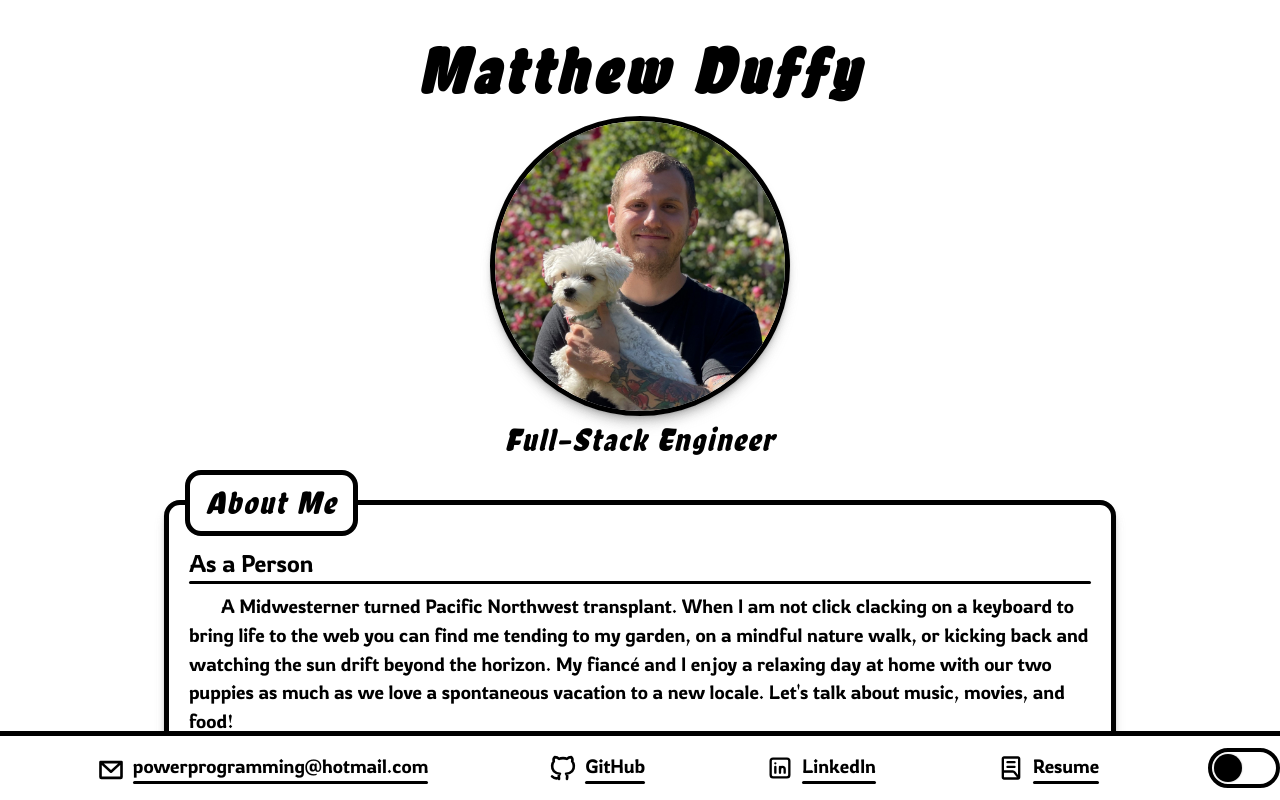
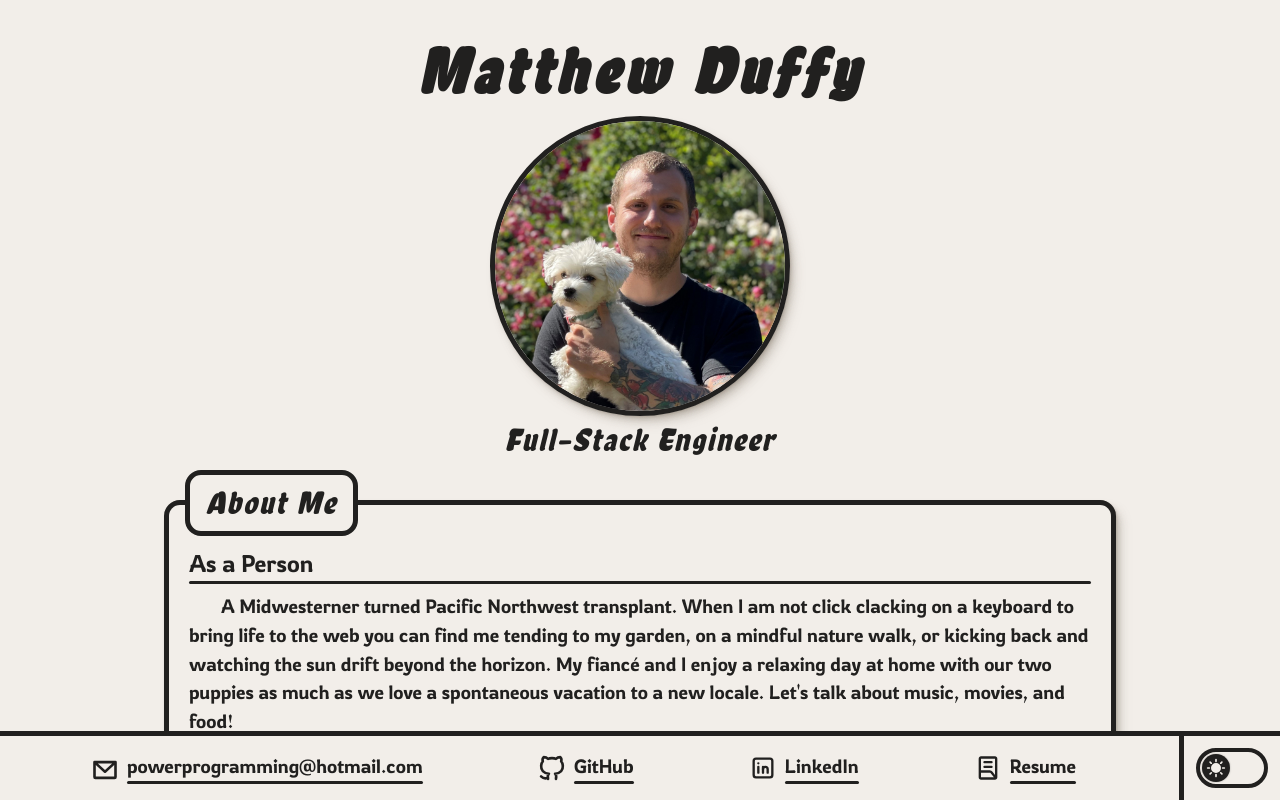
Before and after one commit to mattduff707/portfolio, a React (Vite) app: page / in a window 1280 px wide. Built offline with nearby package versions, Linux system fonts and the light colour scheme.

Commit message:
color mode

```diff
--- a/src/App.tsx
+++ b/src/App.tsx
@@ -28,7 +28,7 @@ function App() {
     <Wrapper isDark={isDark}>
       <GlobalStyle />
       <GlobalFonts />
-      <Content />
+      <Content isDark={isDark} />
       <Contact setIsDark={setIsDark} isDark={isDark} />
     </Wrapper>
   );
@@ -52,6 +52,9 @@ html {
 
 
 
+}
+* {
+  transition: color 0.3s ease, background 0.3s ease, background-color 0.3s ease, border 0.3s ease;
 }
 
 button {
--- a/src/components/Header.tsx
+++ b/src/components/Header.tsx
@@ -37,21 +37,21 @@ const Title = styled.h2`
     font-size: var(--font-size-heading-sm);
   }
 `;
-const Image = styled.img`
-  --shadow-color: 0deg 0% 63%;
+const Image = styled.img<{ isDark: boolean }>`
+  --shadow-color: ${({ isDark }) => (isDark ? "30deg 6% 4%" : "34deg 9% 58%")};
   width: 300px;
   height: 300px;
   border-radius: 50%;
   border: 5px solid var(--font-color);
   margin-top: 12px;
-  box-shadow: 0px 0.1px 0.1px hsl(var(--shadow-color) / 0.34),
-    0px 0.6px 0.7px -0.4px hsl(var(--shadow-color) / 0.34),
-    0px 1.2px 1.3px -0.7px hsl(var(--shadow-color) / 0.34),
-    0px 1.9px 2.1px -1.1px hsl(var(--shadow-color) / 0.34),
-    0px 3px 3.4px -1.4px hsl(var(--shadow-color) / 0.34),
-    0px 4.7px 5.3px -1.8px hsl(var(--shadow-color) / 0.34),
-    0.1px 7.2px 8.1px -2.1px hsl(var(--shadow-color) / 0.34),
-    0.1px 10.6px 11.9px -2.5px hsl(var(--shadow-color) / 0.34);
+  box-shadow: 0.1px 0.1px 0.2px hsl(var(--shadow-color) / 0.34),
+    0.4px 0.5px 0.7px -0.4px hsl(var(--shadow-color) / 0.34),
+    0.7px 0.9px 1.3px -0.7px hsl(var(--shadow-color) / 0.34),
+    1.1px 1.5px 2.1px -1.1px hsl(var(--shadow-color) / 0.34),
+    1.8px 2.4px 3.4px -1.4px hsl(var(--shadow-color) / 0.34),
+    2.8px 3.8px 5.3px -1.8px hsl(var(--shadow-color) / 0.34),
+    4.3px 5.7px 8px -2.1px hsl(var(--shadow-color) / 0.34),
+    6.3px 8.4px 11.8px -2.5px hsl(var(--shadow-color) / 0.34);
 
   @media ${tokens.media.sm} {
     width: 240px;
@@ -59,11 +59,11 @@ const Image = styled.img`
   }
 `;
 
-const Header = () => {
+const Header = ({ isDark }: { isDark: boolean }) => {
   return (
     <Wrapper>
       <Name>Matthew Duffy</Name>
-      <Image src={dogpic} />
+      <Image isDark={isDark} src={dogpic} />
       <Title>Full-Stack Engineer</Title>
     </Wrapper>
   );
--- a/src/components/SectionBox.tsx
+++ b/src/components/SectionBox.tsx
@@ -2,8 +2,9 @@ import React, { ReactNode, useState } from "react";
 import { styled } from "styled-components";
 import { tokens } from "../constants";
 
-const Wrapper = styled.div`
-  --shadow-color: 0deg 0% 63%;
+const Wrapper = styled.div<{ isDark: boolean }>`
+  --shadow-color: ${({ isDark }) => (isDark ? "30deg 6% 4%" : "34deg 9% 58%")};
+
   border-radius: 16px;
   border: 5px solid var(--font-color);
   padding: 20px;
@@ -11,15 +12,14 @@ const Wrapper = styled.div`
   padding-bottom: 32px;
   position: relative;
   background: var(--bg-color);
-  transition: height 0.3s ease;
-  box-shadow: 0px 0.1px 0.1px hsl(var(--shadow-color) / 0.34),
-    0px 0.6px 0.7px -0.4px hsl(var(--shadow-color) / 0.34),
-    0px 1.2px 1.3px -0.7px hsl(var(--shadow-color) / 0.34),
-    0px 1.9px 2.1px -1.1px hsl(var(--shadow-color) / 0.34),
-    0px 3px 3.4px -1.4px hsl(var(--shadow-color) / 0.34),
-    0px 4.7px 5.3px -1.8px hsl(var(--shadow-color) / 0.34),
-    0.1px 7.2px 8.1px -2.1px hsl(var(--shadow-color) / 0.34),
-    0.1px 10.6px 11.9px -2.5px hsl(var(--shadow-color) / 0.34);
+  box-shadow: 0.1px 0.1px 0.2px hsl(var(--shadow-color) / 0.34),
+    0.4px 0.5px 0.7px -0.4px hsl(var(--shadow-color) / 0.34),
+    0.7px 0.9px 1.3px -0.7px hsl(var(--shadow-color) / 0.34),
+    1.1px 1.5px 2.1px -1.1px hsl(var(--shadow-color) / 0.34),
+    1.8px 2.4px 3.4px -1.4px hsl(var(--shadow-color) / 0.34),
+    2.8px 3.8px 5.3px -1.8px hsl(var(--shadow-color) / 0.34),
+    4.3px 5.7px 8px -2.1px hsl(var(--shadow-color) / 0.34),
+    6.3px 8.4px 11.8px -2.5px hsl(var(--shadow-color) / 0.34);
 `;
 
 const Title = styled.h2`
@@ -46,13 +46,15 @@ const SectionBox = ({
   title,
   children,
   className,
+  isDark,
 }: {
   className?: string;
   title: string;
   children: ReactNode;
+  isDark: boolean;
 }) => {
   return (
-    <Wrapper className={className}>
+    <Wrapper isDark={isDark} className={className}>
       <Title>{title}</Title>
       {children}
     </Wrapper>
--- a/src/components/Switch.tsx
+++ b/src/components/Switch.tsx
@@ -23,6 +23,8 @@ const SwitchLabel = styled.label`
 const SwitchButton = styled.span`
   content: "";
   position: absolute;
+  display: grid;
+  place-items: center;
   top: 2px;
   left: 2px;
   width: 28px;
@@ -45,11 +47,14 @@ const Switch = ({
   id,
   toggled,
   onChange,
+  icons,
 }: {
   id: string;
   toggled: boolean;
   onChange: any;
+  icons?: [JSX.Element, JSX.Element];
 }) => {
+  const [OffIcon, OnIcon] = icons;
   return (
     <>
       <SwitchInput
@@ -60,7 +65,13 @@ const Switch = ({
         onChange={onChange}
       />
       <SwitchLabel className="switch-label" htmlFor={id}>
-        <SwitchButton className="switch-button" />
+        {icons ? (
+          <SwitchButton className="switch-button">
+            {toggled ? OnIcon : OffIcon}
+          </SwitchButton>
+        ) : (
+          <SwitchButton className="switch-button" />
+        )}
       </SwitchLabel>
     </>
   );
--- /dev/null
+++ b/src/components/icons/Moon.tsx
@@ -0,0 +1,24 @@
+export default function Moon({
+  className,
+  ...props
+}: {
+  className?: string;
+  props?: any;
+}) {
+  return (
+    <svg
+      xmlns="http://www.w3.org/2000/svg"
+      width="32"
+      height="32"
+      viewBox="0 0 24 24"
+      fill="black"
+      {...props}
+      className={className}
+    >
+      <path
+        fill="inherit"
+        d="M19.5 12q0 2.075-.788 3.9t-2.137 3.175q-1.35 1.35-3.175 2.138T9.5 22q-.8 0-1.675-.15t-1.675-.425q-.3-.125-.475-.388T5.5 20.45q0-.225.088-.425t.262-.325q1.775-1.475 2.713-3.487T9.5 12q0-2.2-.938-4.213T5.85 4.3q-.175-.125-.262-.325T5.5 3.55q0-.325.175-.588t.475-.387q.8-.275 1.675-.425T9.5 2q2.075 0 3.9.787t3.175 2.138q1.35 1.35 2.138 3.175T19.5 12Z"
+      />
+    </svg>
+  );
+}
--- /dev/null
+++ b/src/components/icons/Sun.tsx
@@ -0,0 +1,24 @@
+export default function Sun({
+  className,
+  ...props
+}: {
+  className?: string;
+  props?: any;
+}) {
+  return (
+    <svg
+      xmlns="http://www.w3.org/2000/svg"
+      width="32"
+      height="32"
+      viewBox="0 0 24 24"
+      fill="white"
+      {...props}
+      className={className}
+    >
+      <path
+        fill="inherit"
+        d="M12 5q-.425 0-.712-.288Q11 4.425 11 4V2q0-.425.288-.713Q11.575 1 12 1t.713.287Q13 1.575 13 2v2q0 .425-.287.712Q12.425 5 12 5Zm4.95 2.05q-.275-.275-.275-.688q0-.412.275-.712l1.4-1.425q.3-.3.712-.3q.413 0 .713.3q.275.275.275.7q0 .425-.275.7L18.35 7.05q-.275.275-.7.275q-.425 0-.7-.275ZM20 13q-.425 0-.712-.288Q19 12.425 19 12t.288-.713Q19.575 11 20 11h2q.425 0 .712.287q.288.288.288.713t-.288.712Q22.425 13 22 13Zm-8 10q-.425 0-.712-.288Q11 22.425 11 22v-2q0-.425.288-.712Q11.575 19 12 19t.713.288Q13 19.575 13 20v2q0 .425-.287.712Q12.425 23 12 23ZM5.65 7.05l-1.425-1.4q-.3-.3-.3-.725t.3-.7q.275-.275.7-.275q.425 0 .7.275L7.05 5.65q.275.275.275.7q0 .425-.275.7q-.3.275-.7.275q-.4 0-.7-.275Zm12.7 12.725l-1.4-1.425q-.275-.3-.275-.712q0-.413.275-.688q.275-.275.688-.275q.412 0 .712.275l1.425 1.4q.3.275.287.7q-.012.425-.287.725q-.3.3-.725.3t-.7-.3ZM2 13q-.425 0-.712-.288Q1 12.425 1 12t.288-.713Q1.575 11 2 11h2q.425 0 .713.287Q5 11.575 5 12t-.287.712Q4.425 13 4 13Zm2.225 6.775q-.275-.275-.275-.7q0-.425.275-.7L5.65 16.95q.275-.275.688-.275q.412 0 .712.275q.3.3.3.713q0 .412-.3.712l-1.4 1.4q-.3.3-.725.3t-.7-.3ZM12 18q-2.5 0-4.25-1.75T6 12q0-2.5 1.75-4.25T12 6q2.5 0 4.25 1.75T18 12q0 2.5-1.75 4.25T12 18Zm0-2q1.65 0 2.825-1.175Q16 13.65 16 12q0-1.65-1.175-2.825Q13.65 8 12 8q-1.65 0-2.825 1.175Q8 10.35 8 12q0 1.65 1.175 2.825Q10.35 16 12 16Zm0 0q-1.65 0-2.825-1.175Q8 13.65 8 12q0-1.65 1.175-2.825Q10.35 8 12 8q1.65 0 2.825 1.175Q16 10.35 16 12q0 1.65-1.175 2.825Q13.65 16 12 16Z"
+      />
+    </svg>
+  );
+}
--- a/src/constants.ts
+++ b/src/constants.ts
@@ -41,12 +41,13 @@ export const tokens = {
     lg: "only screen and (max-width: 1200px)",
   },
   color: {
-    primaryLight: "#ff367c",
-    primaryDark: "red",
-    bgLight: "#FFF",
-    textLight: "#000",
-    bgDark: "#000",
-    textDark: "#FFF",
+    // primaryLight: "#ff367c",
+    primaryLight: "#f01d7c",
+    primaryDark: "#f7930f",
+    bgLight: "#f2eee9",
+    textLight: "#21201f",
+    bgDark: "#21201f",
+    textDark: "#f2ebe4",
   },
 };
 
--- a/src/layout/About.tsx
+++ b/src/layout/About.tsx
@@ -26,9 +26,9 @@ const Image = styled.img`
   border: 5px solid var(--font-color);
 `;
 
-const About = () => {
+const About = ({ isDark }: { isDark: boolean }) => {
   return (
-    <StyledSectionBox title={"About Me"}>
+    <StyledSectionBox isDark={isDark} title={"About Me"}>
       <div style={{ paddingBottom: "24px" }}>
         <Heading>As a Person</Heading>
         <Text withIndent>
--- a/src/layout/Contact.tsx
+++ b/src/layout/Contact.tsx
@@ -9,6 +9,8 @@ import LinkedIn from "../components/icons/LinkedIn";
 import Resume from "../components/icons/Resume";
 import { tokens } from "../constants";
 import Switch from "../components/Switch";
+import Moon from "../components/icons/Moon";
+import Sun from "../components/icons/Sun";
 
 const Wrapper = styled.footer`
   --shadow-color: 0deg 0% 63%;
@@ -41,6 +43,8 @@ const ControlContainer = styled.div`
   display: flex;
   justify-content: space-evenly;
   align-items: center;
+  border-left: 5px solid var(--font-color);
+  padding: 0 12px;
 `;
 
 const ContactItem = styled.li`
@@ -89,6 +93,17 @@ const ResumeIcon = styled(Resume)`
     fill: var(--color-primary);
   }
 `;
+const StyledSun = styled(Sun)`
+  width: 20px;
+  height: 20px;
+  fill: var(--bg-color);
+`;
+const StyledMoon = styled(Moon)`
+  width: 20px;
+  height: 20px;
+  transform: rotate(45deg);
+  fill: var(--bg-color);
+`;
 
 const Contact = ({
   setIsDark,
@@ -119,6 +134,7 @@ const Contact = ({
       </Container>
       <ControlContainer>
         <Switch
+          icons={[<StyledSun />, <StyledMoon />]}
           onChange={() => setIsDark((prev) => !prev)}
           id="mode"
           toggled={isDark}
--- a/src/layout/Content.tsx
+++ b/src/layout/Content.tsx
@@ -45,16 +45,16 @@ const BottomPad = styled.div`
   width: 100%;
 `;
 
-const Content = () => {
+const Content = ({ isDark }: { isDark: boolean }) => {
   return (
     <Wrapper>
       <ContentWrapper>
-        <Header />
+        <Header isDark={isDark} />
         <Pad>
-          <About />
+          <About isDark={isDark} />
         </Pad>
         <Pad>
-          <Projects />
+          <Projects isDark={isDark} />
         </Pad>
         <BottomPad />
       </ContentWrapper>
--- a/src/layout/Projects.tsx
+++ b/src/layout/Projects.tsx
@@ -1,9 +1,9 @@
-import React, { useState } from 'react';
-import SectionBox from '../components/SectionBox';
-import { styled, css } from 'styled-components';
-import ProjectLink from '../components/ProjectLink';
-import { projectData } from '../constants';
-import ProjectPage from './ProjectPage';
+import React, { useState } from "react";
+import SectionBox from "../components/SectionBox";
+import { styled, css } from "styled-components";
+import ProjectLink from "../components/ProjectLink";
+import { projectData } from "../constants";
+import ProjectPage from "./ProjectPage";
 
 const StyledSectionBox = styled(SectionBox)<{ isProjectActive?: boolean }>`
   ${({ isProjectActive }) =>
@@ -20,18 +20,22 @@ const Wrapper = styled.div`
   justify-content: center;
 `;
 
-const Projects = () => {
+const Projects = ({ isDark }: { isDark: boolean }) => {
   const [activeProject, setActiveProject] = useState<number | null>(null);
   const isProjectActive = activeProject !== null;
 
   const handleClose = () => setActiveProject(null);
   return (
     <StyledSectionBox
+      isDark={isDark}
       isProjectActive={isProjectActive}
-      title={isProjectActive ? projectData[activeProject].title : 'Projects'}
+      title={isProjectActive ? projectData[activeProject].title : "Projects"}
     >
       {isProjectActive ? (
-        <ProjectPage handleClose={handleClose} project={projectData[activeProject]} />
+        <ProjectPage
+          handleClose={handleClose}
+          project={projectData[activeProject]}
+        />
       ) : (
         <Wrapper>
           {projectData.map((project, idx) => (
```
